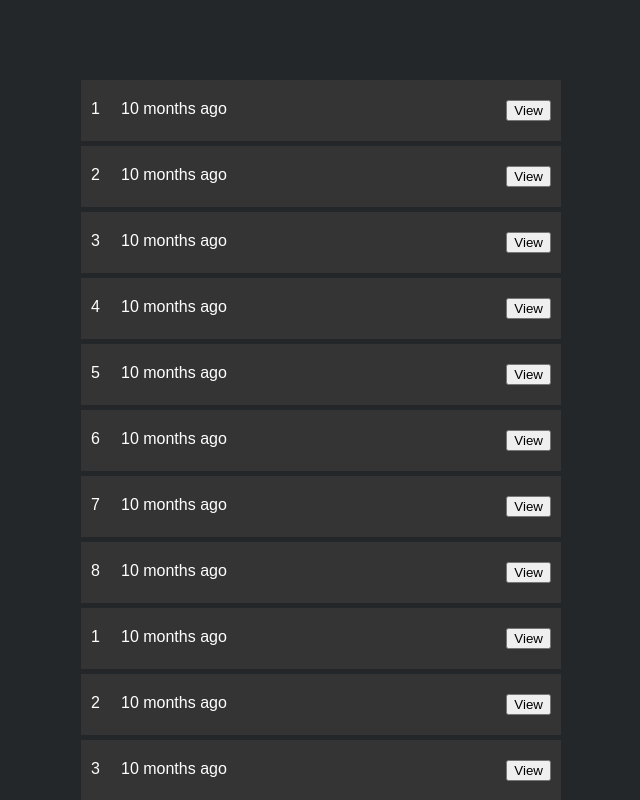
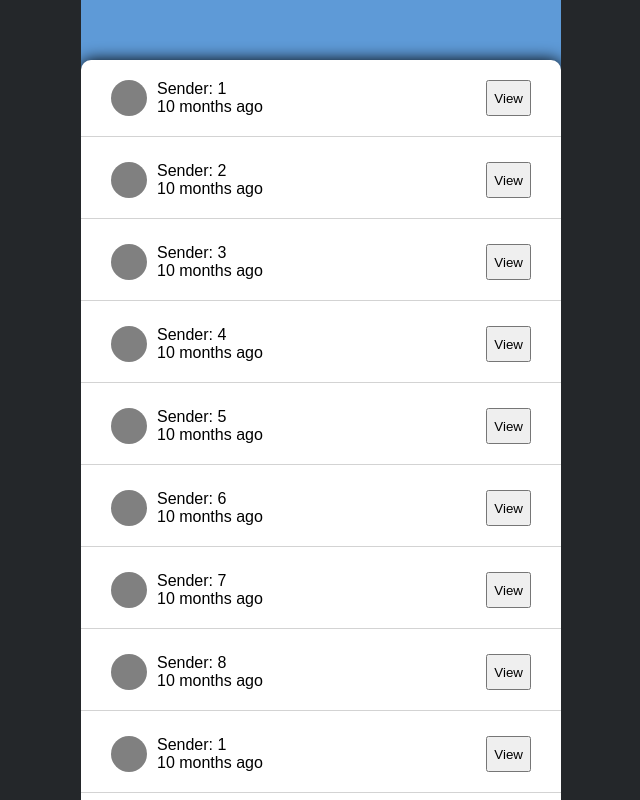
Before and after one commit to codifynw/snapClone, a React (Create React App) app: page / in a window 1280 px wide. Shown: the whole page, without its empty margins (319-959 px from the left). Built offline with nearby package versions, Linux system fonts and the light colour scheme.

Commit message:
adding more styling

```diff
--- a/src/components/SnapsList.tsx
+++ b/src/components/SnapsList.tsx
@@ -46,8 +46,11 @@ class SnapsList extends React.PureComponent<SnapListProps> {
           snaps.map((snap, index) => {
             return (
               <div className="snap" key={snap.id}>
-                <div className="snap-from">{snap.from}</div>
-                <ReactTimeago date={getTimeago(snap.timestamp)} />
+                <div className="avatar"></div>
+                <div className="snap-info">
+                  <div className="snap-from">Sender: {snap.from}</div>
+                  <ReactTimeago date={getTimeago(snap.timestamp)} />
+                </div>
                 <button className="snap-action" onClick={() => this.handleClick()}>View</button>
               </div>
             )
--- a/src/styles/App.css
+++ b/src/styles/App.css
@@ -1,5 +1,16 @@
+body {
+  background-color: #24272a;
+  color: white;
+  width: 100vw;
+}
+
 #header {
   height: 80px;
   width: 100%;
   position: relative;
+  background-color: #5e9ad7;
 }
+
+button {
+  cursor: pointer;
+}
--- a/src/styles/SnapsList.css
+++ b/src/styles/SnapsList.css
@@ -1,9 +1,3 @@
-body {
-  background-color: #24272a;
-  color: white;
-  width: 100vw;
-}
-
 #root {
   max-width: 480px;
   margin: 0 auto;
@@ -12,22 +6,38 @@ body {
 }
 
 .snap-list {
+  color: black;
   display: flex;
   margin: 0 auto;
   overflow: auto;
   flex-direction: column;
   justify-content: center;
+  vertical-align: middle;
+  border-radius: 10px 10px 0px;
+  box-shadow: 0 0 2vh black;
+  background-color: white;
+  position: relative;
+  margin-top: -20px;
 }
 
 .snap {
   display: flex;
-  background-color: #343434;
-  padding: 20px 10px;
+  cursor: pointer;
+  padding: 20px 30px;
   margin-bottom: 5px;
+  border-bottom: 1px solid lightgray;
 }
 
-.snap-from {
-  width: 30px;
+.avatar {
+  height: 36px;
+  width: 36px;
+  border-radius: 36px;
+  background-color: gray;
+  margin-right: 10px;
+}
+
+.snap-info {
+  margin-right: 20px;
 }
 
 .snap-action {
@@ -37,3 +47,8 @@ body {
 .snap-action:last-of-type {
   margin-left: auto;
 }
+
+/* Hide scrollbar for Chrome, Safari and Opera */
+#root::-webkit-scrollbar {
+  display: none;
+}
```
